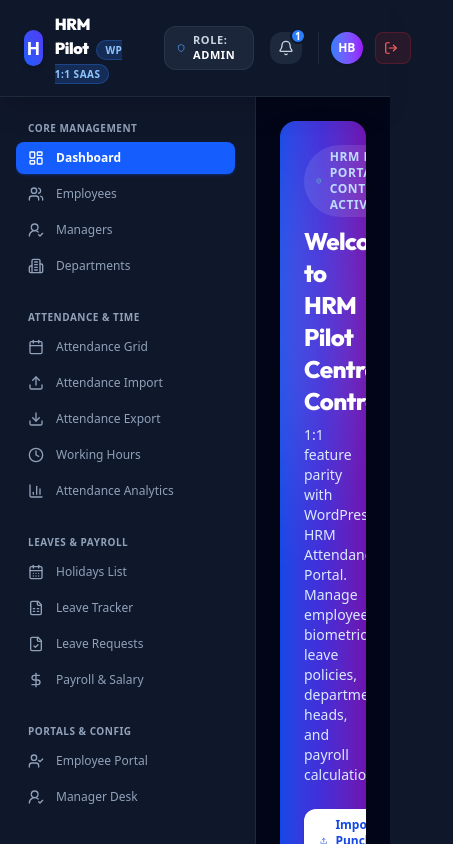
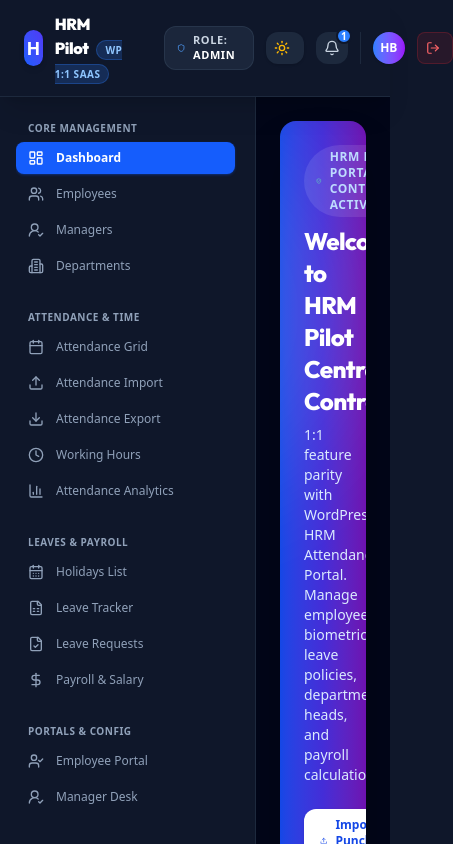
Before and after one commit to harsh12356-44/hrm-pilot-web-app, a Next.js app: page /admin in a window 390 px wide. Shown: the top 844 px of the page, 453 px wide, since content can reach past the window. Built offline with nearby package versions, Linux system fonts and the light colour scheme.

Commit message:
Added Light theme toggle button to topbar and global CSS styles

```diff
--- a/src/app/globals.css
+++ b/src/app/globals.css
@@ -23,6 +23,66 @@ body {
   background-color: #0f172a;
   color: #f8fafc;
   font-family: var(--font-inter), system-ui, -apple-system, BlinkMacSystemFont, 'Segoe UI', Roboto, sans-serif;
+  transition: background-color 0.3s ease, color 0.3s ease;
+}
+
+/* Light Theme Styling Overrides */
+html.light body {
+  background-color: #f8fafc;
+  color: #0f172a;
+}
+
+html.light header {
+  background-color: #ffffff !important;
+  border-color: #e2e8f0 !important;
+  color: #0f172a !important;
+}
+
+html.light header span.font-heading {
+  color: #0f172a !important;
+}
+
+html.light aside {
+  background-color: #ffffff !important;
+  border-color: #e2e8f0 !important;
+}
+
+html.light .bg-slate-900,
+html.light .bg-slate-950\/60,
+html.light .bg-[#0f172a] {
+  background-color: #ffffff !important;
+  border-color: #e2e8f0 !important;
+  color: #0f172a !important;
+}
+
+html.light .bg-slate-800,
+html.light .bg-slate-900\/50,
+html.light .bg-slate-900\/80,
+html.light .bg-slate-900\/90 {
+  background-color: #f1f5f9 !important;
+  border-color: #cbd5e1 !important;
+  color: #0f172a !important;
+}
+
+html.light .text-white {
+  color: #0f172a !important;
+}
+
+html.light .text-slate-100,
+html.light .text-slate-200,
+html.light .text-slate-300 {
+  color: #334155 !important;
+}
+
+html.light .text-slate-400,
+html.light .text-slate-500 {
+  color: #64748b !important;
+}
+
+html.light .border-slate-800,
+html.light .border-slate-700\/60,
+html.light .divide-slate-800\/60 {
+  border-color: #e2e8f0 !important;
 }
 
 h1, h2, h3, h4, .font-heading {
@@ -37,10 +97,16 @@ h1, h2, h3, h4, .font-heading {
 ::-webkit-scrollbar-track {
   background: #0f172a;
 }
+html.light ::-webkit-scrollbar-track {
+  background: #f8fafc;
+}
 ::-webkit-scrollbar-thumb {
   background: #334155;
   border-radius: 9999px;
 }
+html.light ::-webkit-scrollbar-thumb {
+  background: #cbd5e1;
+}
 ::-webkit-scrollbar-thumb:hover {
   background: #475569;
 }
--- a/src/components/Navbar.tsx
+++ b/src/components/Navbar.tsx
@@ -3,7 +3,7 @@
 import React, { useState, useEffect } from 'react';
 import Link from 'next/link';
 import { useRouter, usePathname } from 'next/navigation';
-import { Bell, Check, X, LogOut, Shield, UserCheck, LayoutDashboard, UserCheck2, User } from 'lucide-react';
+import { Bell, Check, X, LogOut, Shield, UserCheck, LayoutDashboard, UserCheck2, User, Sun, Moon } from 'lucide-react';
 import { NotificationItem } from '@/lib/types';
 
 interface NavbarProps {
@@ -16,6 +16,7 @@ export default function Navbar({ currentRole = 'ADMIN' }: NavbarProps) {
   const pathname = usePathname();
   const [notifications, setNotifications] = useState<NotificationItem[]>([]);
   const [showNotifPopover, setShowNotifPopover] = useState(false);
+  const [theme, setTheme] = useState<'dark' | 'light'>('dark');
 
   const fetchNotifications = async () => {
     try {
@@ -29,7 +30,25 @@ export default function Navbar({ currentRole = 'ADMIN' }: NavbarProps) {
 
   useEffect(() => {
     fetchNotifications();
+    const savedTheme = (localStorage.getItem('hrm_theme') as 'dark' | 'light') || 'dark';
+    setTheme(savedTheme);
+    if (savedTheme === 'light') {
+      document.documentElement.classList.add('light');
+    } else {
+      document.documentElement.classList.remove('light');
+    }
   }, []);
+
+  const toggleTheme = () => {
+    const nextTheme = theme === 'dark' ? 'light' : 'dark';
+    setTheme(nextTheme);
+    localStorage.setItem('hrm_theme', nextTheme);
+    if (nextTheme === 'light') {
+      document.documentElement.classList.add('light');
+    } else {
+      document.documentElement.classList.remove('light');
+    }
+  };
 
   const unreadCount = notifications.filter((n) => !n.isRead).length;
 
@@ -63,7 +82,7 @@ export default function Navbar({ currentRole = 'ADMIN' }: NavbarProps) {
   };
 
   return (
-    <header className="bg-[#0f172a] border-b border-slate-800 text-white sticky top-0 z-40 px-6 py-3 flex items-center justify-between shadow-xl">
+    <header className="bg-[#0f172a] border-b border-slate-800 text-white sticky top-0 z-40 px-6 py-3 flex items-center justify-between shadow-xl transition-colors duration-300">
       <div className="flex items-center space-x-6">
         <Link href="/admin" onClick={() => setRoleCookie('ADMIN')} className="flex items-center space-x-3">
           <div className="w-9 h-9 rounded-xl bg-gradient-to-tr from-blue-600 to-indigo-600 flex items-center justify-center font-black text-lg shadow-md text-white">
@@ -122,8 +141,8 @@ export default function Navbar({ currentRole = 'ADMIN' }: NavbarProps) {
         </div>
       </div>
 
-      <div className="flex items-center space-x-4">
-        {/* WP Admin Account Switcher Dropdown (Matching class-hrm-admin.php line 178) */}
+      <div className="flex items-center space-x-3 sm:space-x-4">
+        {/* WP Admin Account Switcher Dropdown */}
         <div className="hidden md:flex items-center space-x-2 bg-slate-900/80 px-3 py-1.5 rounded-xl border border-slate-800">
           <span className="text-[10px] font-bold uppercase tracking-wider text-slate-400">Switch View:</span>
           <select
@@ -148,6 +167,25 @@ export default function Navbar({ currentRole = 'ADMIN' }: NavbarProps) {
             Role: <span className="text-white font-extrabold">{currentRole}</span>
           </span>
         </div>
+
+        {/* Theme Switcher Toggle (Light / Dark Mode) */}
+        <button
+          onClick={toggleTheme}
+          className="p-2 rounded-xl bg-slate-800 hover:bg-slate-700 text-amber-400 hover:text-amber-300 transition flex items-center space-x-1.5 text-xs font-bold shadow-sm"
+          title={theme === 'dark' ? 'Switch to Light Theme' : 'Switch to Dark Theme'}
+        >
+          {theme === 'dark' ? (
+            <>
+              <Sun className="w-4 h-4 text-amber-400" />
+              <span className="hidden xl:inline text-amber-300">Light</span>
+            </>
+          ) : (
+            <>
+              <Moon className="w-4 h-4 text-indigo-400" />
+              <span className="hidden xl:inline text-indigo-400">Dark</span>
+            </>
+          )}
+        </button>
 
         {/* Notifications Bell */}
         <div className="relative">
```
